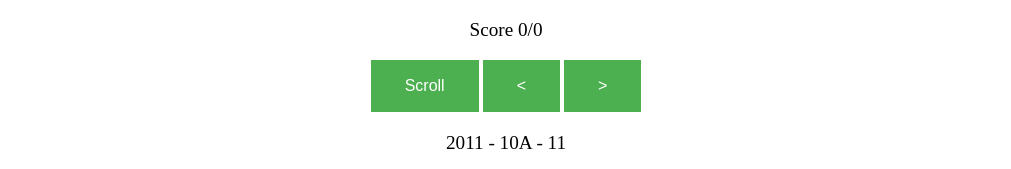
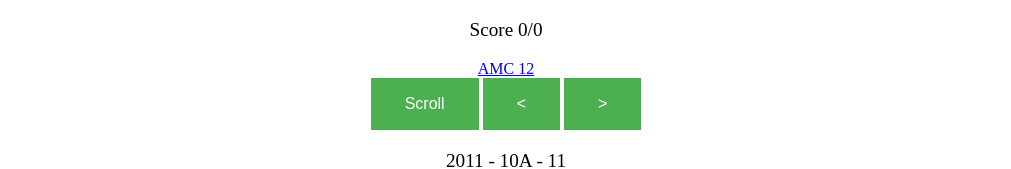
Before and after one commit to AkeBoss-tech/Random-AMC-10-Problems, a plain HTML site: page index.html in a window 1280 px wide. Shown: the top 169 px of the page, without its empty margins (134-1145 px from the left). Drawn offline with nearby package versions, Linux system fonts and the light colour scheme.

Commit message:
Update index.html

```diff
--- a/index.html
+++ b/index.html
@@ -148,6 +148,7 @@
 </head>
 <body style='text-align: center;'>
     <p id='score'>1/2</p>
+    <a href="AMC12.html">AMC 12</a>
     <div id='Problem'>
         <button id='mode' onclick='modeClick()'>Scroll</button>
         <button onclick='move(-15)'><</button>
```
